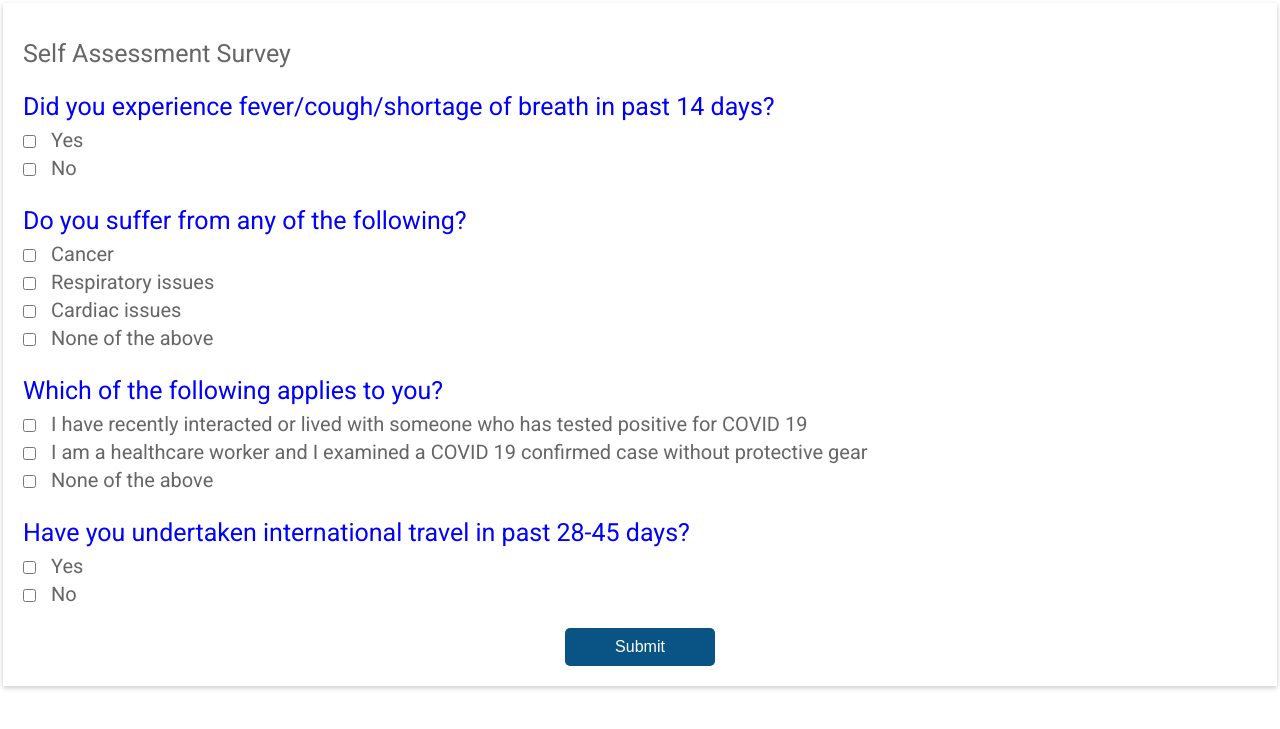
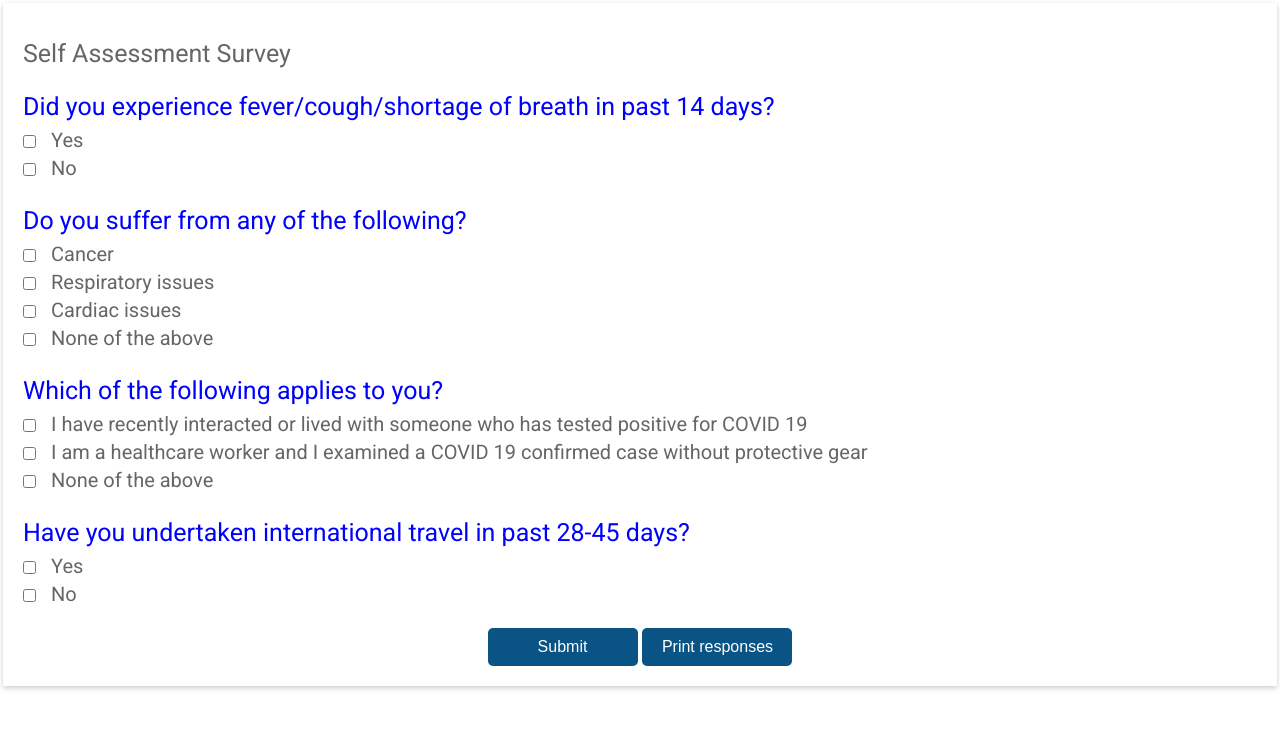
Before and after one commit to CSI-CATT-DMCE/Health-status-analyser, a Flask app: page /assess in a window 1280 px wide. Shown: the top 729 px of the page. Run offline with Flask 2, Linux system fonts and the light colour scheme.

Commit message:
Update assessment.html

```diff
--- a/Flask_Project/app/templates/assessment.html
+++ b/Flask_Project/app/templates/assessment.html
@@ -106,6 +106,7 @@
         <div>
         <div class="btn-block">
           <button type="submit" href="/">Submit</button>
+          <button onclick="window.print()">Print responses</button>
         </div>
       </form>
     </div>
```
